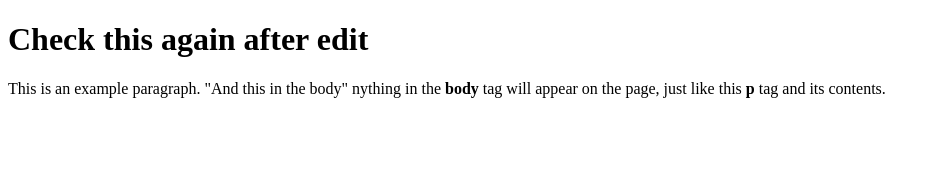
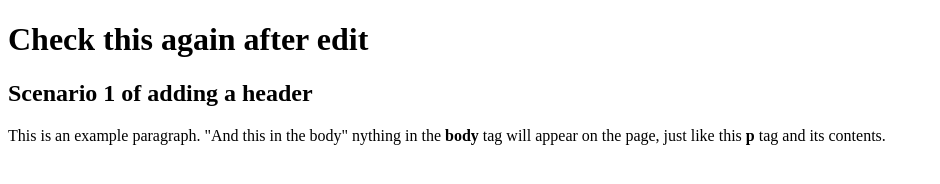
Before and after one commit to omarkhaled-19/team-collaboration-practice, a plain HTML site: page index.html in a window 1280 px wide. Shown: the whole page, without its empty margins (0-940 px from the left). Drawn offline with Linux system fonts and the light colour scheme.

Commit message:
branch adding a header modification commit

```diff
--- a/index.html
+++ b/index.html
@@ -5,6 +5,7 @@
   </head>
   <body>
     <h1>Check this again after edit</h1>
+    <h2>Scenario 1 of adding a header</h2>
     <p>This is an example paragraph. "And this in the body" nything in the <strong>body</strong> tag will appear on the page, just like this <strong>p</strong> tag and its contents.</p>
   </body>
 </html>
```
